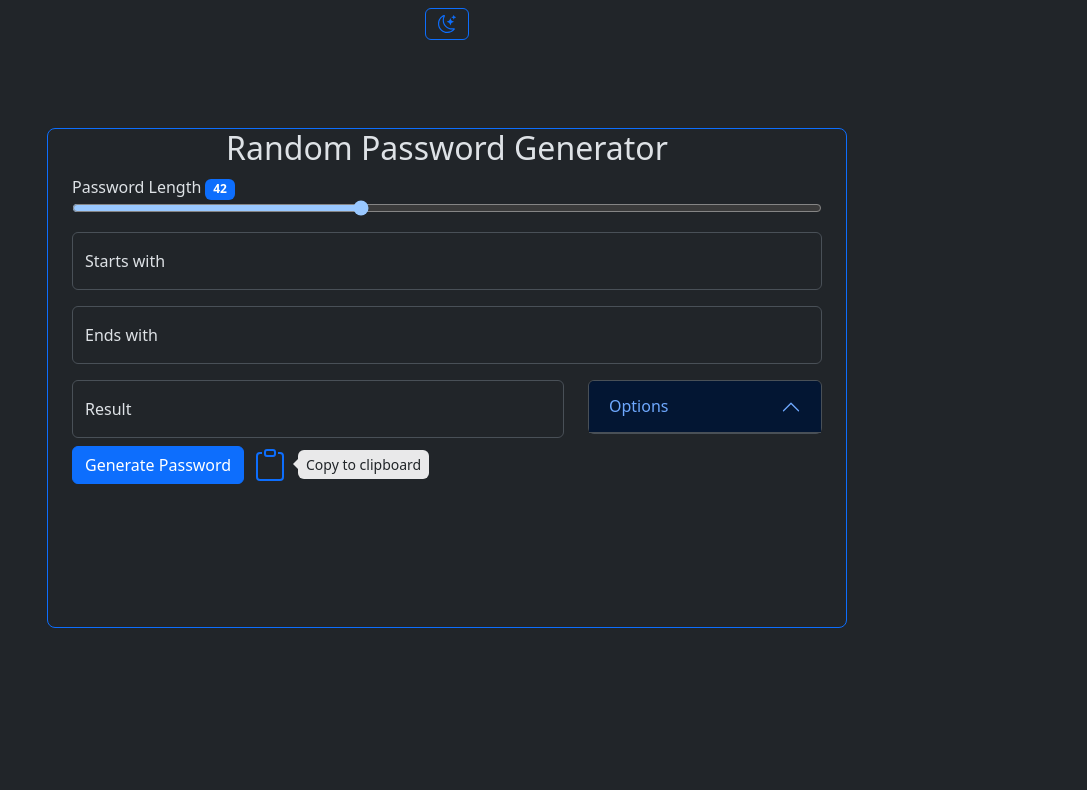
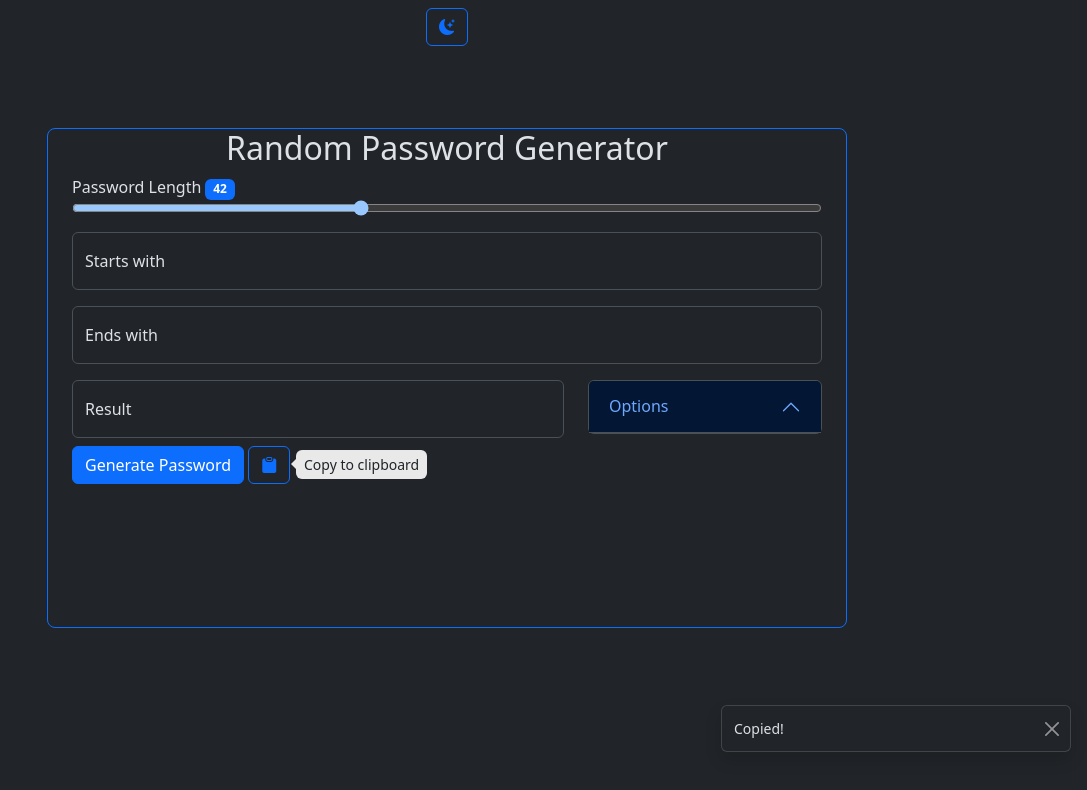
Before and after one commit to AtylaDaSilva/random-password-generator, a React (Create React App) app: page / in a window 1280 px wide. Both pictures are taken after a click on the button 463 px from the left and 464 px from the top of the page. Shown: the top 790 px of the page, without its empty margins (193-1280 px from the left). Built offline with nearby package versions, Linux system fonts and the light colour scheme.

Commit message:
Replaced SVGs with Bootstrap web font

```diff
--- a/package.json
+++ b/package.json
@@ -7,6 +7,7 @@
     "@testing-library/react": "^13.4.0",
     "@testing-library/user-event": "^13.5.0",
     "bootstrap": "^5.3.2",
+    "bootstrap-icons": "^1.11.2",
     "react": "^18.2.0",
     "react-dom": "^18.2.0",
     "react-scripts": "5.0.1",
--- a/src/components/buttons/CopyToClipboard.jsx
+++ b/src/components/buttons/CopyToClipboard.jsx
@@ -1,83 +1,41 @@
 import { React, useState } from 'react';
 
 export default function CopyToClipboard(props) {
-    const { bootstrap } = props.modules;
     const { toast } = props.callbacks;
-    /**
-     * Updates button image and sets a timeout to revert the image back after a delay.
-     */
-    function handleButtonClick() {
-        navigator.clipboard.writeText(props.copyContent)
-            .then(() => {
-                setCopyButtonImage(() => {
-                    //Change button image back to original state after a delay
-                    setTimeout(() => {
-                        setCopyButtonImage(
-                            //Could've used the old state passed as argument by setCopyButtonImage instead of hardcoding the SVG but I kept running into a bug that prevented the image to change back when the copy to clipboard button was clicked too many times in a short period of time
-                            <svg
-                                xmlns="http://www.w3.org/2000/svg"
-                                fill="currentColor"
-                                className="bi bi-clipboard"
-                                width="32"
-                                height="32"
-                                viewBox="0 0 16 16"
-                            >
-                                <path d="M4 1.5H3a2 2 0 0 0-2 2V14a2 2 0 0 0 2 2h10a2 2 0 0 0 2-2V3.5a2 2 0 0 0-2-2h-1v1h1a1 1 0 0 1 1 1V14a1 1 0 0 1-1 1H3a1 1 0 0 1-1-1V3.5a1 1 0 0 1 1-1h1v-1z" />
-                                <path d="M9.5 1a.5.5 0 0 1 .5.5v1a.5.5 0 0 1-.5.5h-3a.5.5 0 0 1-.5-.5v-1a.5.5 0 0 1 .5-.5h3zm-3-1A1.5 1.5 0 0 0 5 1.5v1A1.5 1.5 0 0 0 6.5 4h3A1.5 1.5 0 0 0 11 2.5v-1A1.5 1.5 0 0 0 9.5 0h-3z" />
-                            </svg>
-                        );
-                    }, 3000)
-
-                    //Update button image to a new state
-                    return (
-                        <svg
-                            xmlns="http://www.w3.org/2000/svg"
-                            width="32"
-                            height="32"
-                            fill="currentColor"
-                            className="bi bi-clipboard-check"
-                            viewBox="0 0 16 16"
-                        >
-                            <path fillRule="evenodd" d="M10.854 7.146a.5.5 0 0 1 0 .708l-3 3a.5.5 0 0 1-.708 0l-1.5-1.5a.5.5 0 1 1 .708-.708L7.5 9.793l2.646-2.647a.5.5 0 0 1 .708 0z" />
-                            <path d="M4 1.5H3a2 2 0 0 0-2 2V14a2 2 0 0 0 2 2h10a2 2 0 0 0 2-2V3.5a2 2 0 0 0-2-2h-1v1h1a1 1 0 0 1 1 1V14a1 1 0 0 1-1 1H3a1 1 0 0 1-1-1V3.5a1 1 0 0 1 1-1h1z" />
-                            <path d="M9.5 1a.5.5 0 0 1 .5.5v1a.5.5 0 0 1-.5.5h-3a.5.5 0 0 1-.5-.5v-1a.5.5 0 0 1 .5-.5zm-3-1A1.5 1.5 0 0 0 5 1.5v1A1.5 1.5 0 0 0 6.5 4h3A1.5 1.5 0 0 0 11 2.5v-1A1.5 1.5 0 0 0 9.5 0z" />
-                        </svg>
-                    );
-                });
-
-                toast("Copied!");
-            })
-    }
-
-    //Default button image state
-    const [copyButtonImage, setCopyButtonImage] = useState(() => {
-        return (
-            <svg
-                xmlns="http://www.w3.org/2000/svg"
-                fill="currentColor"
-                className="bi bi-clipboard"
-                width="32"
-                height="32"
-                viewBox="0 0 16 16"
-            >
-                <path d="M4 1.5H3a2 2 0 0 0-2 2V14a2 2 0 0 0 2 2h10a2 2 0 0 0 2-2V3.5a2 2 0 0 0-2-2h-1v1h1a1 1 0 0 1 1 1V14a1 1 0 0 1-1 1H3a1 1 0 0 1-1-1V3.5a1 1 0 0 1 1-1h1v-1z" />
-                <path d="M9.5 1a.5.5 0 0 1 .5.5v1a.5.5 0 0 1-.5.5h-3a.5.5 0 0 1-.5-.5v-1a.5.5 0 0 1 .5-.5h3zm-3-1A1.5 1.5 0 0 0 5 1.5v1A1.5 1.5 0 0 0 6.5 4h3A1.5 1.5 0 0 0 11 2.5v-1A1.5 1.5 0 0 0 9.5 0h-3z" />
-            </svg>
-        );
-    });
+    const [buttonState, setButtonState] = useState(false);
 
     //Render
     return (
         <button
-            id='copy-to-clipboard-btn'
-            className='copy-to-clipboard-btn'
+            className='btn btn-outline-primary fs-6'
             type='button'
             data-bs-toggle="tooltip"
             title="Copy to clipboard"
             data-bs-placement="right"
-            onClick={handleButtonClick}
+            onClick={() => {
+                //Copy contents to clipboard
+                navigator.clipboard.writeText(props.copyContent);
+
+                //Update button state
+                setButtonState(() => {
+                    //Flip back to original state after a short period of time
+                    //Note: useing setButtonState(currentState) causes the button to flip incorrectly of the button is pressed too many times in quick succession
+                    setTimeout(() => {
+                        setButtonState(false);
+                    }, 2000);
+
+                    //Flip button state
+                    return true;
+                })
+
+                toast("Copied!")
+            }}
         >
-            { copyButtonImage }
+            {
+                (buttonState === false)
+                    ? <i className="bi bi-clipboard-fill"></i>
+                    : <i className="bi bi-clipboard-check-fill"></i>
+            }
         </button>
     );
 }
--- a/src/components/buttons/ThemeSwicther.jsx
+++ b/src/components/buttons/ThemeSwicther.jsx
@@ -1,33 +1,8 @@
 import { React, useState } from 'react';
 
 export default function ThemeSwicther(props) {
-    const [switcherImage, setSwitcherImage] = useState(false);
-    const lightSVG = (
-        <svg
-            xmlns="http://www.w3.org/2000/svg"
-            width="18"
-            height="18"
-            fill="currentColor"
-            className="bi bi-brightness-high"
-            viewBox="0 0 16 16"
-        >
-            <path d="M8 11a3 3 0 1 1 0-6 3 3 0 0 1 0 6m0 1a4 4 0 1 0 0-8 4 4 0 0 0 0 8M8 0a.5.5 0 0 1 .5.5v2a.5.5 0 0 1-1 0v-2A.5.5 0 0 1 8 0m0 13a.5.5 0 0 1 .5.5v2a.5.5 0 0 1-1 0v-2A.5.5 0 0 1 8 13m8-5a.5.5 0 0 1-.5.5h-2a.5.5 0 0 1 0-1h2a.5.5 0 0 1 .5.5M3 8a.5.5 0 0 1-.5.5h-2a.5.5 0 0 1 0-1h2A.5.5 0 0 1 3 8m10.657-5.657a.5.5 0 0 1 0 .707l-1.414 1.415a.5.5 0 1 1-.707-.708l1.414-1.414a.5.5 0 0 1 .707 0m-9.193 9.193a.5.5 0 0 1 0 .707L3.05 13.657a.5.5 0 0 1-.707-.707l1.414-1.414a.5.5 0 0 1 .707 0zm9.193 2.121a.5.5 0 0 1-.707 0l-1.414-1.414a.5.5 0 0 1 .707-.707l1.414 1.414a.5.5 0 0 1 0 .707M4.464 4.465a.5.5 0 0 1-.707 0L2.343 3.05a.5.5 0 1 1 .707-.707l1.414 1.414a.5.5 0 0 1 0 .708z" />
-        </svg>
-    );
+    const [buttonState, setButtonState] = useState(false);
 
-    const darkSVG = (
-        <svg
-            xmlns="http://www.w3.org/2000/svg"
-            width="18"
-            height="18"
-            fill="currentColor"
-            className="bi bi-moon-stars"
-            viewBox="0 0 16 16"
-        >
-            <path d="M6 .278a.768.768 0 0 1 .08.858 7.208 7.208 0 0 0-.878 3.46c0 4.021 3.278 7.277 7.318 7.277.527 0 1.04-.055 1.533-.16a.787.787 0 0 1 .81.316.733.733 0 0 1-.031.893A8.349 8.349 0 0 1 8.344 16C3.734 16 0 12.286 0 7.71 0 4.266 2.114 1.312 5.124.06A.752.752 0 0 1 6 .278M4.858 1.311A7.269 7.269 0 0 0 1.025 7.71c0 4.02 3.279 7.276 7.319 7.276a7.316 7.316 0 0 0 5.205-2.162c-.337.042-.68.063-1.029.063-4.61 0-8.343-3.714-8.343-8.29 0-1.167.242-2.278.681-3.286z" />
-            <path d="M10.794 3.148a.217.217 0 0 1 .412 0l.387 1.162c.173.518.579.924 1.097 1.097l1.162.387a.217.217 0 0 1 0 .412l-1.162.387a1.734 1.734 0 0 0-1.097 1.097l-.387 1.162a.217.217 0 0 1-.412 0l-.387-1.162A1.734 1.734 0 0 0 9.31 6.593l-1.162-.387a.217.217 0 0 1 0-.412l1.162-.387a1.734 1.734 0 0 0 1.097-1.097l.387-1.162zM13.863.099a.145.145 0 0 1 .274 0l.258.774c.115.346.386.617.732.732l.774.258a.145.145 0 0 1 0 .274l-.774.258a1.156 1.156 0 0 0-.732.732l-.258.774a.145.145 0 0 1-.274 0l-.258-.774a1.156 1.156 0 0 0-.732-.732l-.774-.258a.145.145 0 0 1 0-.274l.774-.258c.346-.115.617-.386.732-.732L13.863.1z" />
-        </svg>
-    );
     return (
         <button
             className='btn btn-outline-primary mt-2 d-flex'
@@ -36,7 +11,7 @@ export default function ThemeSwicther(props) {
             data-bs-placement="bottom"
             onClick={() => {
                 //Update state
-                setSwitcherImage(currentState => !currentState);
+                setButtonState(currentState => !currentState);
 
                 //Set the data-bs-theme attribute of the html element
                 const htmlElement = document.querySelector("html");
@@ -47,9 +22,9 @@ export default function ThemeSwicther(props) {
 
         >
             {
-                (switcherImage)
-                    ? lightSVG
-                    : darkSVG
+                (buttonState)
+                    ? <i class="bi bi-brightness-high-fill"></i>
+                    : <i class="bi bi-moon-stars-fill"></i>
             }
         </button>
     );
--- a/src/css/App.css
+++ b/src/css/App.css
@@ -13,14 +13,3 @@
     width: 800px;
     height: 500px;
 }
-
-/*Copy to clipboard button*/
-.copy-to-clipboard-btn {
-    border: none;
-    background-color: transparent;
-    color: var(--bs-primary);
-}
-
-.copy-to-clipboard-btn:hover {
-    color: var(--bs-link-hover-color);
-}
--- a/src/index.js
+++ b/src/index.js
@@ -7,6 +7,9 @@ import App from './components/App';
 
 //Compiled Bootstrap Sass
 import './css/scss/index.css';
+
+//Bootstrap Icons CSS
+import "bootstrap-icons/font/bootstrap-icons.css";
 
 //WebVitals
 import reportWebVitals from './tests/reportWebVitals';
```
Also changed, not shown: 1 other file (tests, documents, lock files or other folders).
